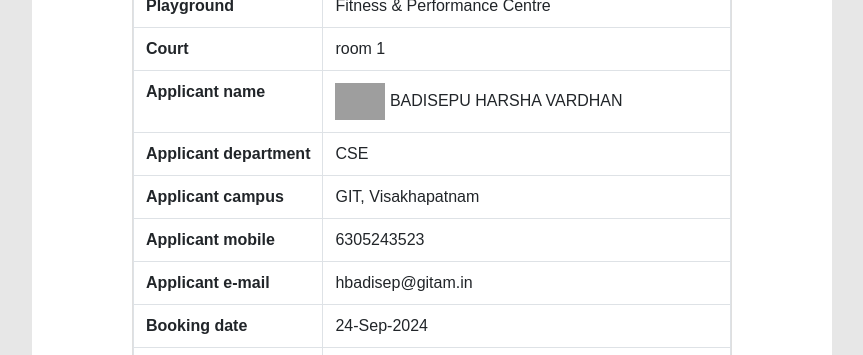
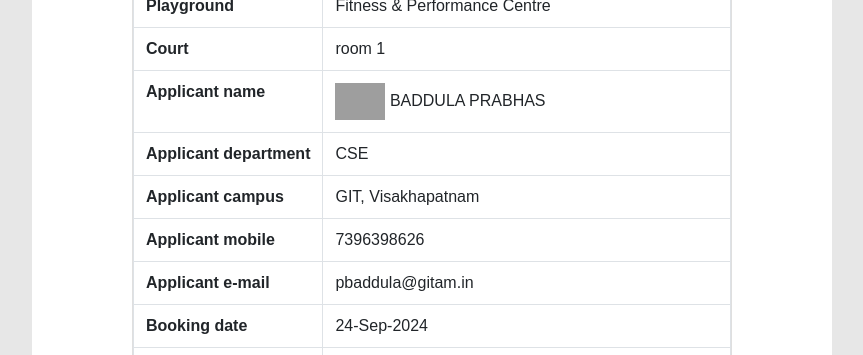
Before and after one commit to SUKUMARREDDY2003/gym192, a plain HTML site: page index.html in a window 1280 px wide. Shown: the part 172-527 px from the top of the page, without its empty margins (208-1071 px from the left). Drawn offline with nearby package versions, Linux system fonts and the light colour scheme; grey boxes are pictures that could not be loaded.

Commit message:
Update index.html

```diff
--- a/index.html
+++ b/index.html
@@ -79,7 +79,7 @@
 					<tr>
 						<th>Applicant name</th>
 						<td>
-														<img src="https://doeresults.gitam.edu/photo/img.aspx?id=VU21CSEN0500003" class="user-img"> BADISEPU HARSHA VARDHAN						</td>
+														<img src="https://doeresults.gitam.edu/photo/img.aspx?id=VU21CSEN0500192" class="user-img"> BADDULA PRABHAS						</td>
 					</tr>
 					<tr>
 						<th>Applicant department</th>
@@ -94,12 +94,12 @@
 					<tr>
 						<th>Applicant mobile</th>
 						<td>
-							6305243523						</td>
+							7396398626						</td>
 					</tr>
 					<tr>
 						<th>Applicant e-mail</th>
 						<td>
-							hbadisep@gitam.in						</td>
+							pbaddula@gitam.in						</td>
 					</tr>
 										<tr>
 						<th>Booking date</th>
```
